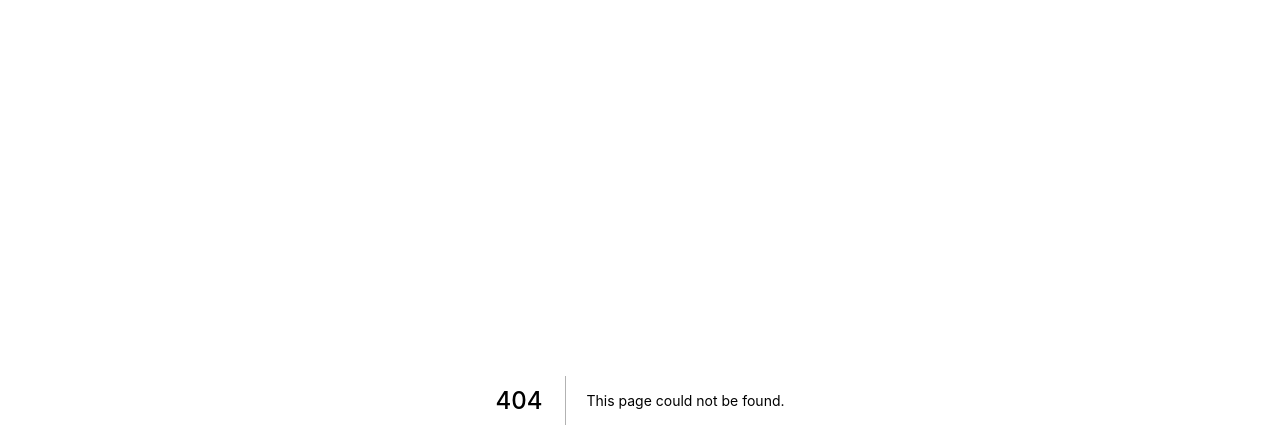
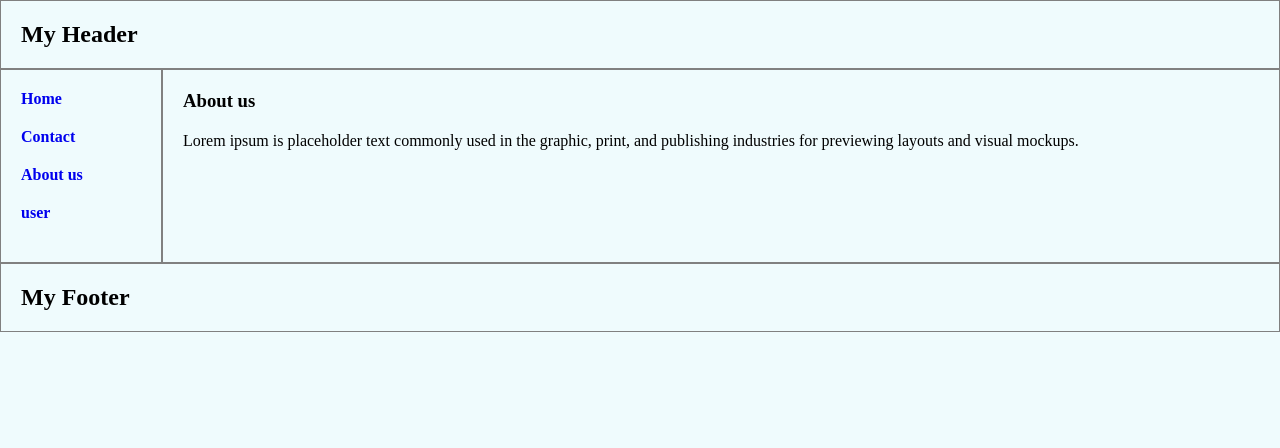
Before and after one commit to maryamrustaei/challenge, a Next.js app: page /about in a window 1280 px wide. Before the commit this address had no page. Shown: the top 448 px of the page. Built offline with nearby package versions, Linux system fonts and the light colour scheme.

Commit message:
creat user list and single page

```diff
--- a/components/Menu.js
+++ b/components/Menu.js
@@ -10,13 +10,18 @@ export default function Menu () {
           </Link>
         </li>
         <li>
-          <Link href='/posts'>
-            <a>Posts</a>
+          <Link href='/contact'>
+            <a>Contact</a>
           </Link>
         </li>
         <li>
-          <Link href='/users'>
-            <a>Users</a>
+          <Link href='/about'>
+            <a>About us</a>
+          </Link>
+          </li>
+          <li>
+          <Link href='/user'>
+            <a>user</a>
           </Link>
         </li>
       </ul>
--- a/package.json
+++ b/package.json
@@ -21,6 +21,7 @@
   },
   "homepage": "https://github.com/maryamrustaei/challenge#readme",
   "dependencies": {
+    "axios": "^0.27.2",
     "next": "^12.2.0",
     "react": "^18.2.0",
     "react-dom": "^18.2.0"
--- /dev/null
+++ b/pages/about.js
@@ -0,0 +1,14 @@
+import Main from "../layout/Main";
+export default function About() {
+  return (
+  <Main>
+    <article>
+        <h3>About us</h3>
+        <p>Lorem ipsum is placeholder text commonly used in the graphic, print, and publishing industries for previewing layouts and visual mockups.
+
+</p>
+        </article>
+
+    </Main>
+  )
+}
--- a/pages/index.js
+++ b/pages/index.js
@@ -4,7 +4,10 @@ export default function Home () {
   return (
 <Main>
      <article>
-      <div>Welcome to Challeng</div>
+      <h3>Welcome to Challeng</h3>
+      <p>Lorem ipsum is placeholder text commonly used in the graphic, print, and publishing industries for previewing layouts and visual mockups.
+
+</p>
       </article>
       </Main>
 
--- a/style/global.css
+++ b/style/global.css
@@ -26,3 +26,6 @@ a{
     li{
         margin-bottom: 20px;
     }
+    h3{
+        margin-bottom: 20px;
+    }
```
Also changed, not shown: pages/contact.js (added, +16 -0 lines), pages/posts.js (deleted, +0 -16 lines), pages/user/[id].js (added, +38 -0 lines), pages/user/index.js (added, +32 -0 lines), pages/users.js (deleted, +0 -9 lines), 1 other file (tests, documents, lock files or other folders).
